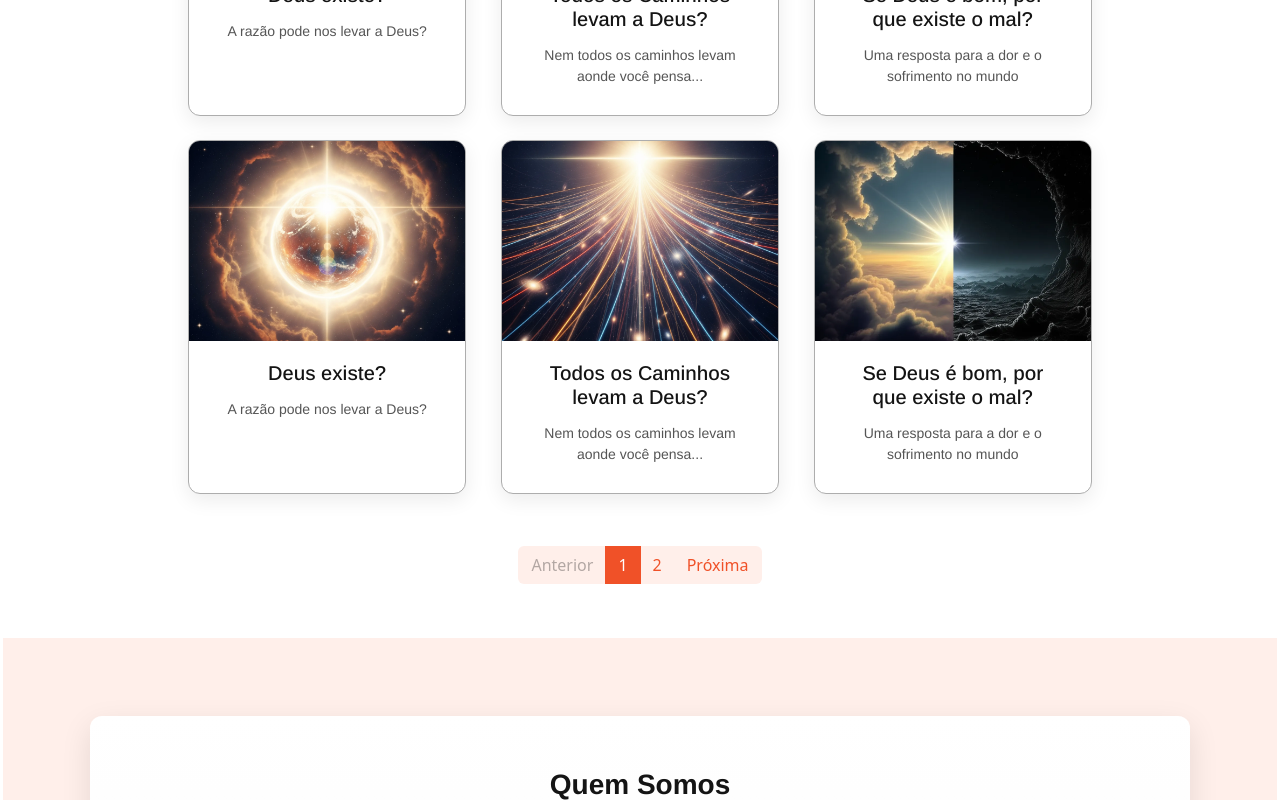
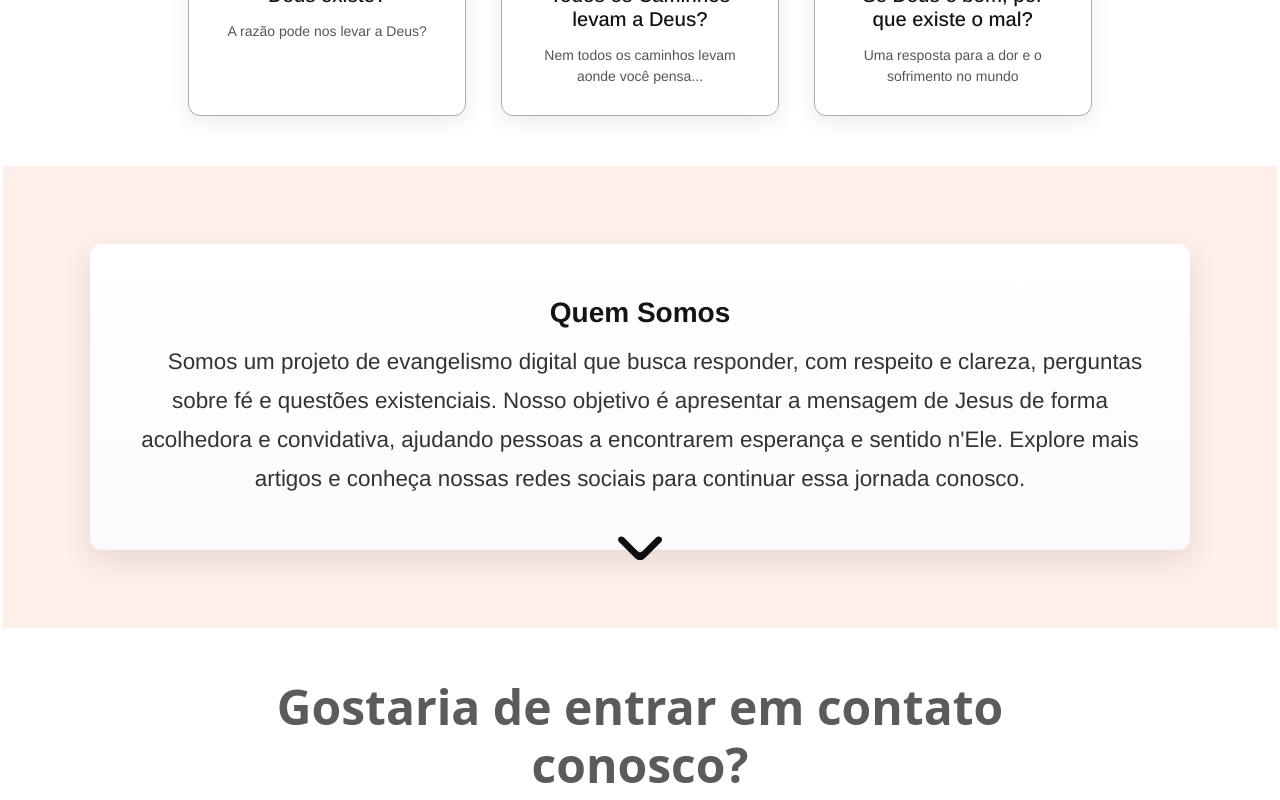
Before and after one commit to Amaro-peter/EvangelismoDigital, a React (Vite) app: page / in a window 1280 px wide. Shown: the part 554-1354 px from the top of the page. Built offline with nearby package versions, Linux system fonts and the light colour scheme.

Commit message:
FEAT: update pagination to display 3 articles per page

```diff
--- a/src/articleContent/ArticlesIndex.ts
+++ b/src/articleContent/ArticlesIndex.ts
@@ -17,59 +17,4 @@ export const articlesIndex = [
     imgpath: "o-mal.webp",
     pre: "Uma resposta para a dor e o sofrimento no mundo"
   },
-  {
-    id: 'deusExiste',
-    title: "Deus existe?",
-    imgpath: "deus-existe.webp",
-    pre: "A razão pode nos levar a Deus?"
-  },
-  {
-    id: "caminhos",
-    title: "Todos os Caminhos levam a Deus?",
-    imgpath: "caminhos.webp",
-    pre: "Nem todos os caminhos levam aonde você pensa..."
-  },
-  {
-    id: 'oMal',
-    title: "Se Deus é bom, por que existe o mal?",
-    imgpath: "o-mal.webp",
-    pre: "Uma resposta para a dor e o sofrimento no mundo"
-  },
-  {
-    id: 'deusExiste',
-    title: "Deus existe?",
-    imgpath: "deus-existe.webp",
-    pre: "A razão pode nos levar a Deus?"
-  },
-  {
-    id: "caminhos",
-    title: "Todos os Caminhos levam a Deus?",
-    imgpath: "caminhos.webp",
-    pre: "Nem todos os caminhos levam aonde você pensa..."
-  },
-  {
-    id: 'oMal',
-    title: "Se Deus é bom, por que existe o mal?",
-    imgpath: "o-mal.webp",
-    pre: "Uma resposta para a dor e o sofrimento no mundo"
-  },
-  {
-    id: 'deusExiste',
-    title: "Deus existe?",
-    imgpath: "deus-existe.webp",
-    pre: "A razão pode nos levar a Deus?"
-  },
-  {
-    id: "caminhos",
-    title: "Todos os Caminhos levam a Deus?",
-    imgpath: "caminhos.webp",
-    pre: "Nem todos os caminhos levam aonde você pensa..."
-  },
-  {
-    id: 'oMal',
-    title: "Se Deus é bom, por que existe o mal?",
-    imgpath: "o-mal.webp",
-    pre: "Uma resposta para a dor e o sofrimento no mundo"
-  },
-
 ];
--- a/src/components/Artigos.tsx
+++ b/src/components/Artigos.tsx
@@ -8,7 +8,7 @@ import { useState, useMemo } from 'react';
 const Artigos = () => {
   const navigate = useNavigate();
   const [page, setPage] = useState(1);
-  const perPage = 6;
+  const perPage = 3;
 
   const totalPages = Math.max(1, Math.ceil(articlesIndex.length / perPage));
 
```
